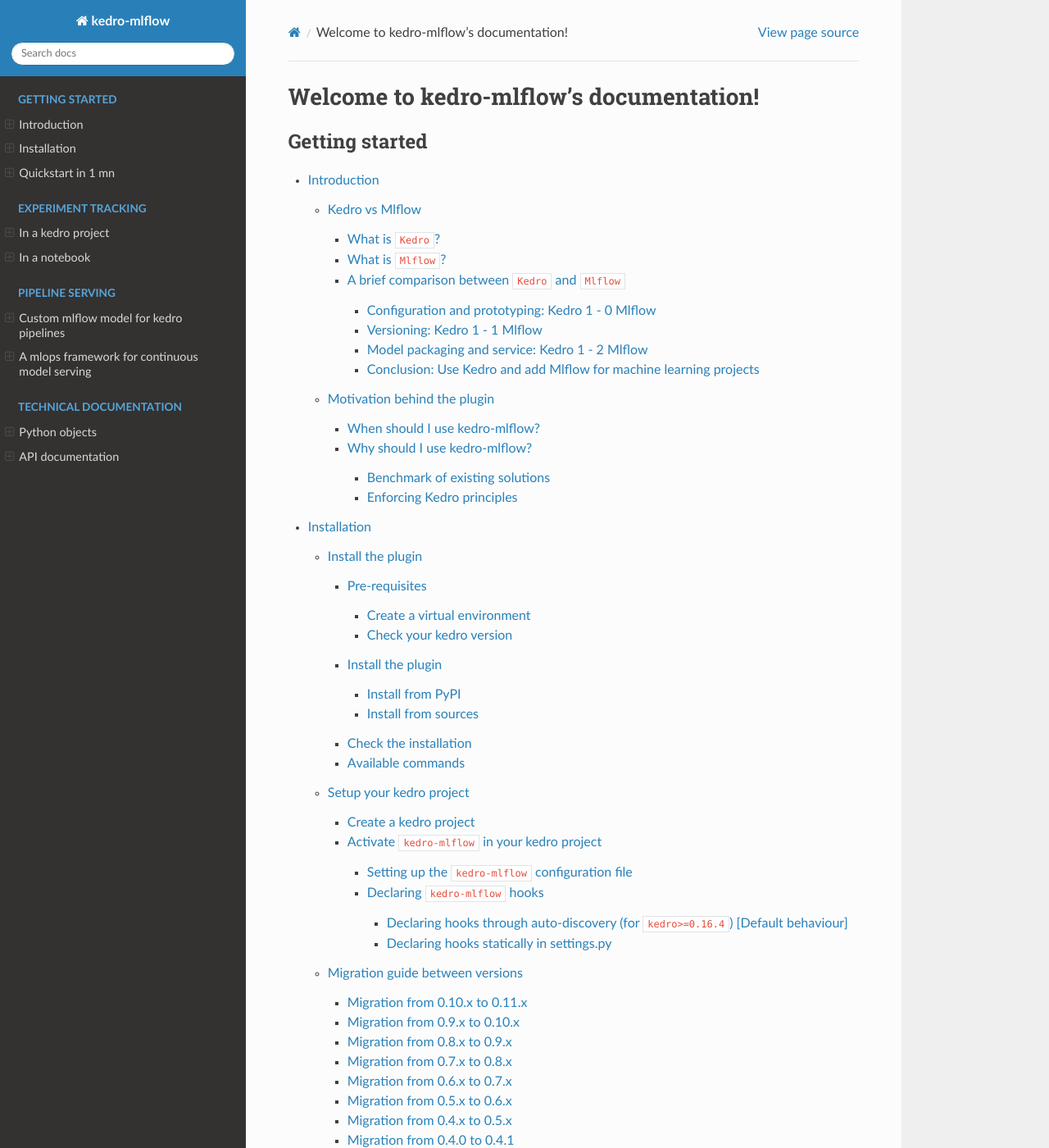
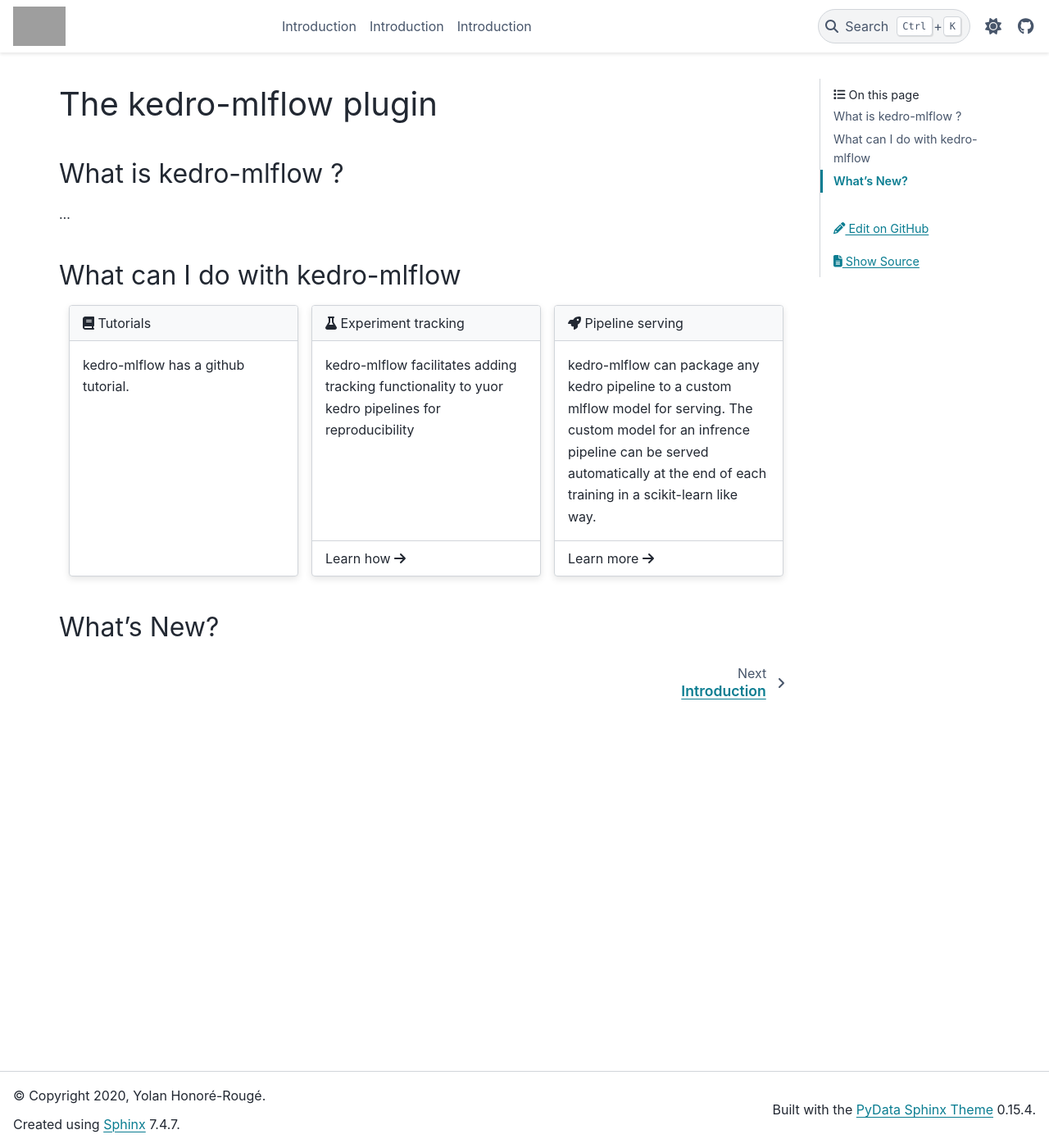
Before and after one commit to Galileo-Galilei/kedro-mlflow, a Sphinx documentation site: the page built from docs/index.md, in a window 1280 px wide and 1400 px high. Shown: the whole window at 82% size. Built offline with Sphinx 7.4.7 and the PyData theme 0.15.4, drawn with Linux system fonts in a browser that asks for light colours; some of the changed text lies outside the part shown; grey boxes are pictures that could not be loaded.

Commit message:
test pydata_sphinx_theme

````diff
--- a/docs/conf.py
+++ b/docs/conf.py
@@ -44,10 +44,13 @@
     # "sphinx.ext.ifconfig",
     # "sphinx.ext.viewcode",
     # "nbsphinx",
+    "sphinx_design",  # responsive web component support
     "sphinx_copybutton",
     "sphinx_markdown_tables",
     "myst_parser",
 ]
+
+myst_enable_extensions = ["colon_fence"]
 
 # enable autosummary plugin (table of contents for modules/classes/class
 # methods)
@@ -71,12 +74,38 @@
 
 # The theme to use for HTML and HTML Help pages.  See the documentation for
 # a list of builtin themes.
-#
-html_theme = "sphinx_rtd_theme"
+
+html_theme = "pydata_sphinx_theme"  # see: https://pydata-sphinx-theme.readthedocs.io/en/stable/user_guide/layout.html
 
 # useful to create dropdown with the name of the directory as the section name
 # see https://stackoverflow.com/questions/36925871/toctree-nested-drop-down:
-html_theme_options = {"collapse_navigation": False}
+html_theme_options = {
+    "logo": {
+        "image_light": "logo.png",
+        "image_dark": "logo_dark.png",
+    },
+    # https://pydata-sphinx-theme.readthedocs.io/en/stable/user_guide/header-links.html#fontawesome-icons
+    "icon_links": [
+        {
+            "name": "GitHub",
+            "url": "https://github.com/Galileo-Galilei/kedro-mlflow",
+            "icon": "fa-brands fa-github",
+        },
+    ],
+    "navbar_start": ["navbar-logo"],
+    "navbar_align": "content",
+    "header_links_before_dropdown": 5,
+    "secondary_sidebar_items": ["page-toc", "edit-this-page", "sourcelink"],
+    "use_edit_page_button": True,
+}
+html_context = {
+    "github_user": "Galileo-Galilei",
+    "github_repo": "kedro-mlflow",
+    "github_version": "master",
+    "doc_path": "docs/",  # why not "docs/source/"?
+    "default_mode": "light",
+}
+html_sidebars = {"index": []}
 
 
 myst_heading_anchors = 5
--- /dev/null
+++ b/docs/index.md
@@ -0,0 +1,61 @@
+# The kedro-mlflow plugin
+
+## What is kedro-mlflow ?
+
+...
+
+## What can I do with kedro-mlflow
+
+::::{grid} 1 1 3 3
+:gutter: 3
+
+:::{grid-item-card}
+:link: https://github.com/Galileo-Galilei/kedro-mlflow-tutorial
+:link-type: url
+:class-header: bg-light
+
+{fas}`book` Tutorials
+^^^
+
+kedro-mlflow has a github tutorial.
+:::
+
+:::{grid-item-card}
+:link: https://kedro-mlflow.readthedocs.io/en/stable/source/10_experiment_tracking/index.html
+:link-type: url
+:class-header: bg-light
+
+{fas}`flask` Experiment tracking
+^^^
+
+kedro-mlflow facilitates adding tracking functionality to yuor kedro pipelines for reproducibility
++++
+Learn how {fas}`arrow-right`
+:::
+
+:::{grid-item-card}
+:link: https://kedro-mlflow.readthedocs.io/en/stable/source/21_pipeline_serving/index.html
+:link-type: url
+:class-header: bg-light
+
+{fas}`rocket` Pipeline serving
+^^^
+
+kedro-mlflow can package any kedro pipeline to a custom mlflow model for serving. The custom model for an infrence pipeline can be served automatically at the end of each training in a scikit-learn like way.
++++
+Learn more {fas}`arrow-right`
+:::
+
+::::
+
+## What's New?
+
+```{toctree}
+---
+maxdepth: 1
+hidden: true
+---
+source/01_introduction/index
+source/02_installation/index
+source/03_quickstart/index
+```
````
